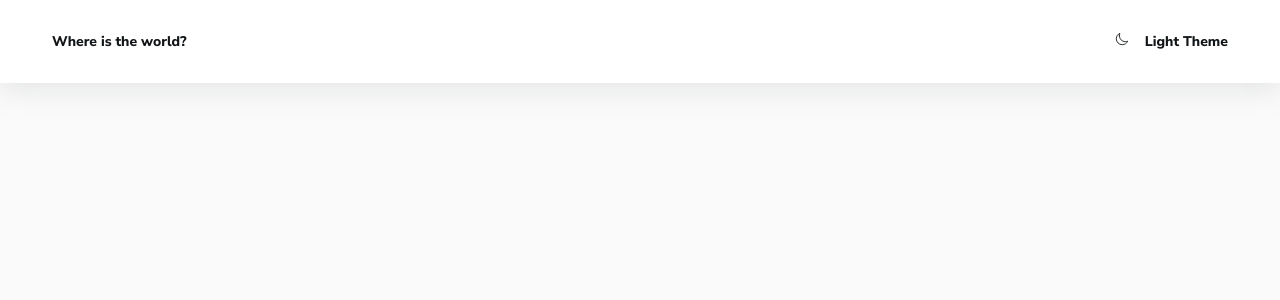
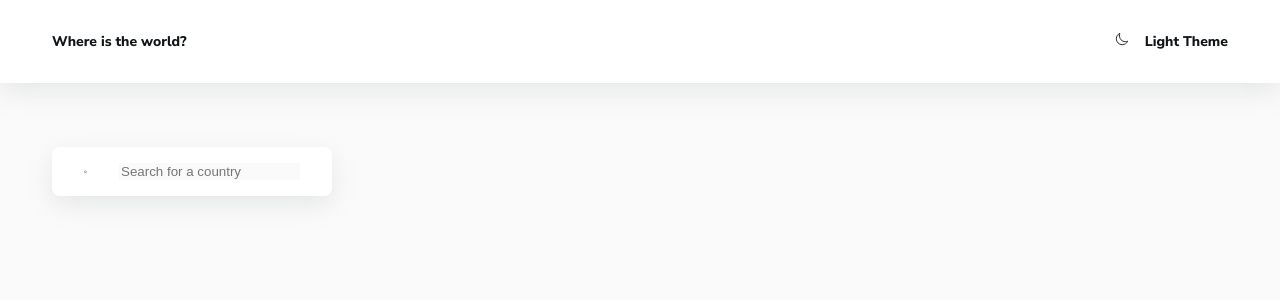
Before and after one commit to MysikM/countries-list, a React (Create React App) app: page / in a window 1280 px wide. Shown: the top 300 px of the page. Built offline with nearby package versions, Linux system fonts and the light colour scheme; the HTML template or start-up script is replaced by a standard one.

Commit message:
search input create

```diff
--- a/package.json
+++ b/package.json
@@ -12,6 +12,7 @@
     "react-icons": "^4.3.1",
     "react-router-dom": "^6.3.0",
     "react-scripts": "5.0.1",
+    "react-select": "^5.3.0",
     "styled-components": "^5.3.5",
     "web-vitals": "^2.1.4"
   },
--- a/src/App.js
+++ b/src/App.js
@@ -1,9 +1,14 @@
 import Header from "./components/Header";
+import Controls from "./components/Controls";
+import Main from "./components/Main";
 
 function App() {
   return (
     <>
-      <Header />
+        <Header />
+        <Main>
+            <Controls />
+        </Main>
     </>
   );
 }
--- /dev/null
+++ b/src/components/Controls.jsx
@@ -0,0 +1,13 @@
+import React, { useState, useEffect } from 'react';
+import Search from "./Search";
+
+const Controls = () => {
+    const [search, setSearch] = useState('');
+    return (
+        <div>
+            <Search search={search} setSearch={setSearch} />
+        </div>
+    );
+};
+
+export default Controls;
--- /dev/null
+++ b/src/components/Main.jsx
@@ -0,0 +1,23 @@
+import React from 'react';
+import styled from 'styled-components';
+import {Container} from "./Container";
+
+const Wrapper = styled.main`
+  padding: 2rem 0;
+
+  @media(min-width: 767px) {
+    padding: 4rem 0;
+  }
+`;
+
+const Main = ({children}) => {
+    return (
+        <Wrapper>
+            <Container>
+                {children}
+            </Container>
+        </Wrapper>
+    );
+};
+
+export default Main;
--- /dev/null
+++ b/src/components/Search.jsx
@@ -0,0 +1,42 @@
+import React from 'react';
+import styled from 'styled-components';
+import {IoSearch} from 'react-icons/io5';
+
+const InputContainer = styled.label`
+  background-color: var(--colors-ui-base);
+  padding: 1rem 2rem;
+  display: flex;
+  align-items: center;
+
+  border-radius: var(--radii);
+  box-shadow: var(--shadow);
+  width: 100%;
+  margin-bottom: 1rem;
+
+  @media(min-width: 767px) {
+    margin-bottom: 0;
+    width: 280px;
+  }
+`;
+
+const Input = styled.input.attrs({
+    type: 'search',
+    placeholder: 'Search for a country',
+})`
+  margin-left: 2rem;
+  border: none;
+  outline: none;
+  background-color: var(--colors-bg);
+  color: var(--colors-text);
+`;
+
+const Search = ({search, setSearch}) => {
+    return (
+        <InputContainer>
+            <IoSearch />
+            <Input onChange={(e)=> setSearch(e.target.value)} value={search} />
+        </InputContainer>
+    );
+};
+
+export default Search;
```
Also changed, not shown: src/components/CustomSelect.jsx (added, +11 -0 lines), 1 other file (tests, documents, lock files or other folders).
